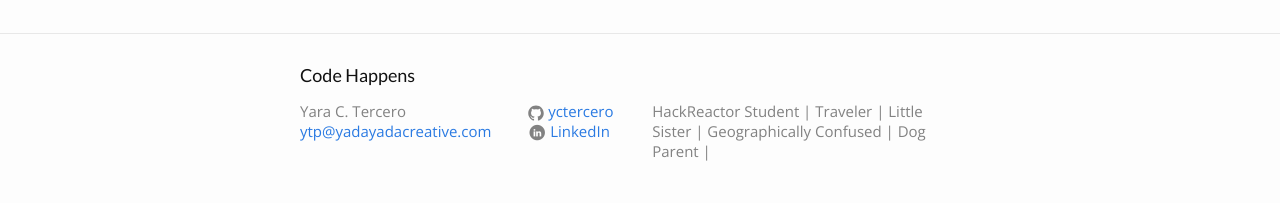
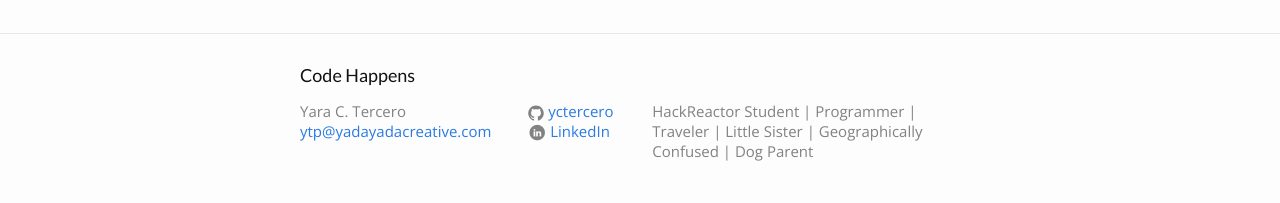
Before and after one commit to yctercero/yctercero.github.io, a Jekyll site: the page built from index.html, in a window 1280 px wide. Shown: the part 830-1033 px from the top of the page. Built offline with Jekyll 4.4.1, drawn with Linux system fonts in a browser that asks for light colours; the list of posts is cut into pages by our own code.

Commit message:
tweeked description

```diff
--- a/_config.yml
+++ b/_config.yml
@@ -9,7 +9,7 @@
 title: Code Happens
 email: ytp@yadayadacreative.com
 description: > # this means to ignore newlines until "baseurl:"
-  HackReactor Student | Traveler | Little Sister | Geographically Confused | Dog Parent |
+  HackReactor Student | Programmer | Traveler | Little Sister | Geographically Confused | Dog Parent
 baseurl: "" # the subpath of your site, e.g. /blog
 url: "http://yctercero.github.io" # the base hostname & protocol for your site
 github_username:  yctercero
```
